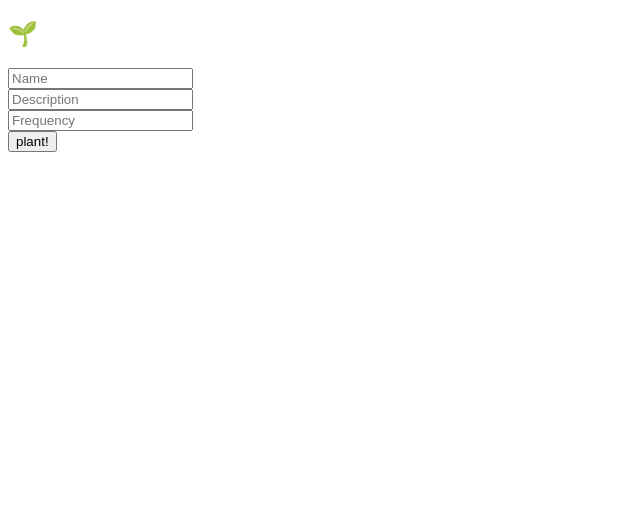
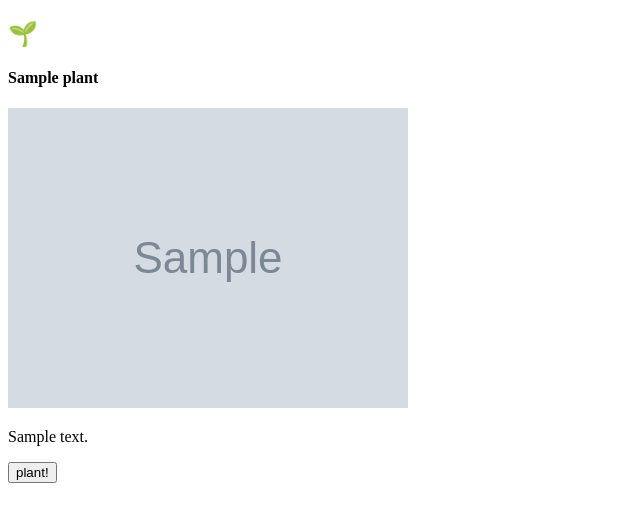
Before and after one commit to Ghenet/PlantPal, a Flask app: template templates/plants.html in a window 1280 px wide. Shown: the top 522 px of the page, without its empty margins (0-640 px from the left). Run offline with Flask 2, Linux system fonts and the light colour scheme; the template is opened without the code that fills it: values that come from a table or form of the project are taken from there, most other values are stand-ins (such as "Sample title", 1, 10 or a date in 2020); grey boxes marked "Sample" are stand-in pictures; parts of the project's set-up code (start-up, migrations or seed data) failed here and were passed over; some libraries are stand-ins or nearby versions.

Commit message:
updated templates

```diff
--- a/templates/index.html
+++ b/templates/index.html
@@ -1,3 +1,4 @@
-{% extends "layout.html" %} {% block content %}
-<h2>Landing</h2>
+{% extends "layout.html" %}
+{% block content %}
+    <h2>Landing!!</h2>
 {% endblock %}
--- a/templates/layout.html
+++ b/templates/layout.html
@@ -4,8 +4,10 @@
     <meta charset="UTF-8" />
     <meta name="viewport" content="width=device-width, initial-scale=1.0" />
     <meta http-equiv="X-UA-Compatible" content="ie=edge" />
-
+    <link rel="stylesheet" href="../static/main.css">
     <title>PlantPal</title>
+    <script src="https://ajax.googleapis.com/ajax/libs/jquery/3.3.1/jquery.min.js"></script>
+    <script src="{{ url_for('static', filename='main.js') }}"></script>
   </head>
   <body>
     {% with messages = get_flashed_messages(with_categories=True) %}
@@ -17,4 +19,5 @@
     {% endwith %}
     {% block content %} {% endblock %}
   </body>
+
 </html>
--- a/templates/plants.html
+++ b/templates/plants.html
@@ -1,14 +1,18 @@
 {% extends "layout.html" %}
 
-{% from 'macros.html' import render_field %}
 
 {% block content %}
 <h2>🌱</h2>
 <form method="POST" action="" class="form">
     {{ form.hidden_tag() }}
-    {% for field in form %}
-        {{ render_field(field) }}
+    {% for plant in plants %}
+    <div data-name={{plant.name}} data-id={{plant.id}} class="plant-box" >
+        <h4>{{plant.name}}</h4>
+        <img src={{plant.image}}>
+        <p>{{plant.description}}</p>
+    </div>
     {% endfor %}
-    <button type="submit" id="submit">plant!</button>
+    <button type="submit" id="plant-submit">plant!</button>
 </form>
+
 {% endblock %}
```
